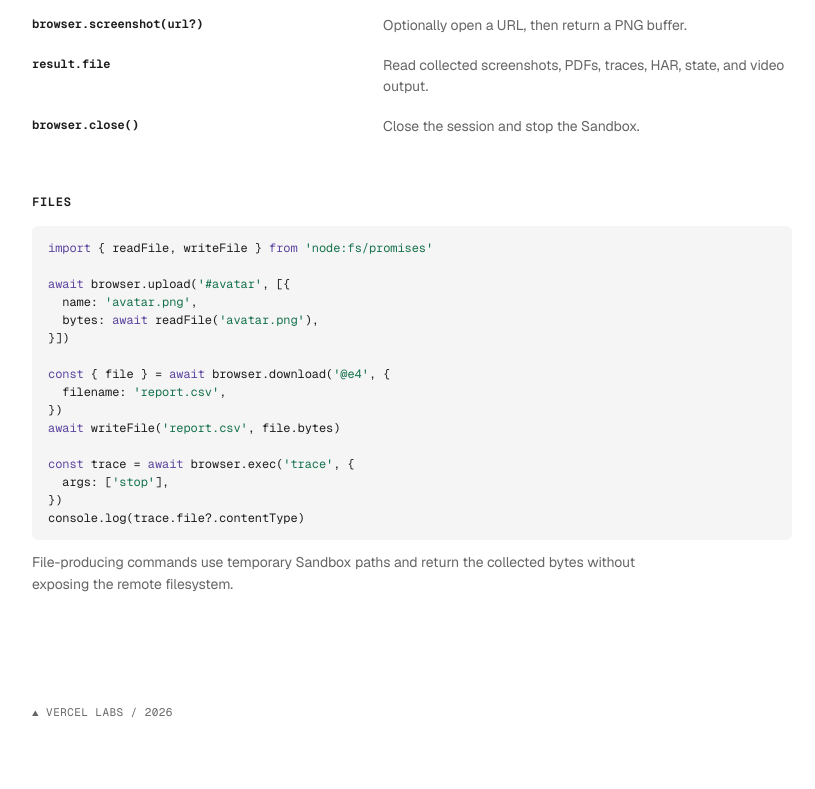
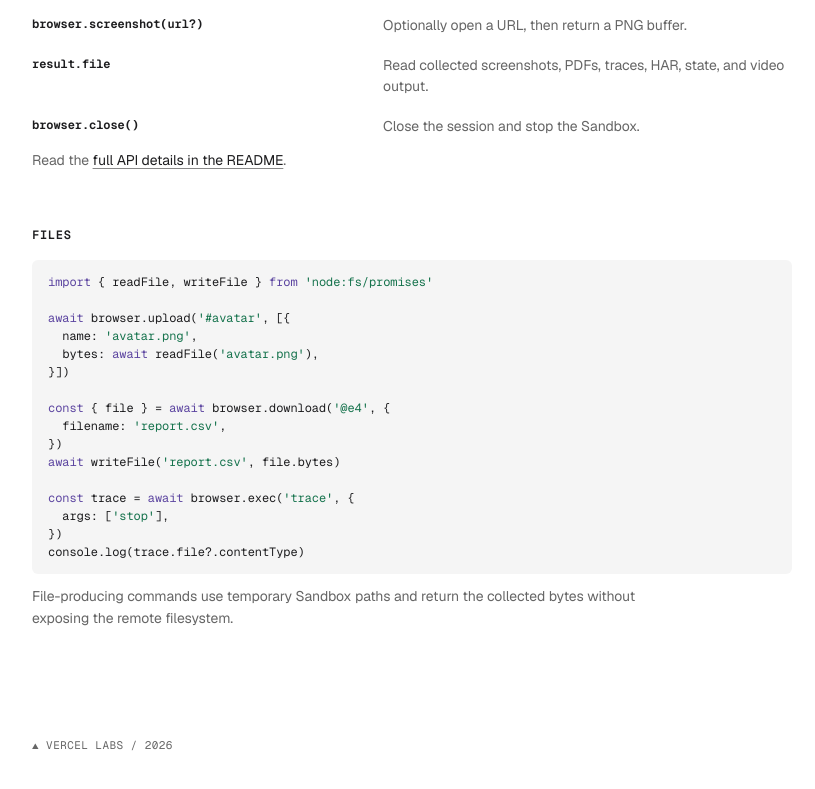
Before and after one commit to ocusellinc/remote-agent-browser, a website: page site/index.html in a window 1280 px wide. Shown: the part 1851-2640 px from the top of the page, without its empty margins (8-823 px from the left). Drawn offline with nearby package versions, Linux system fonts and the light colour scheme.

Commit message:
Link website API to README

```diff
--- a/site/index.html
+++ b/site/index.html
@@ -242,6 +242,9 @@
             <dd>Close the session and stop the Sandbox.</dd>
           </div>
         </dl>
+        <p class="note">
+          Read the <a href="https://github.com/vercel-labs/remote-agent-browser#api">full API details in the README</a>.
+        </p>
       </section>
 
       <section aria-labelledby="files">
```
